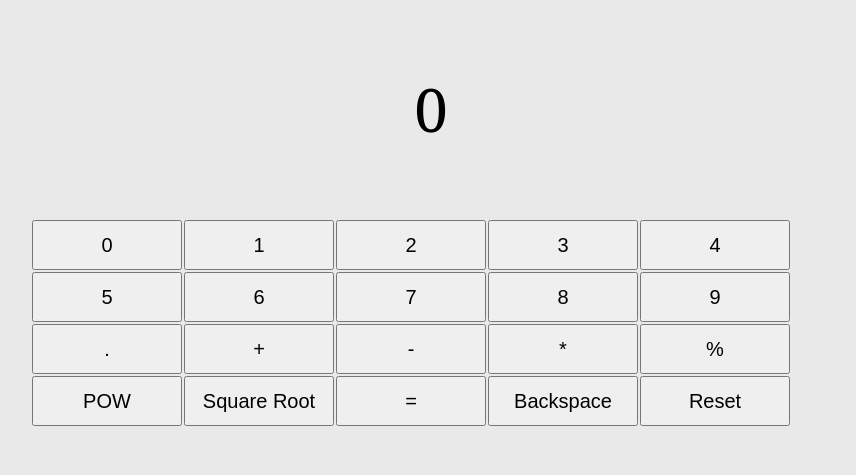
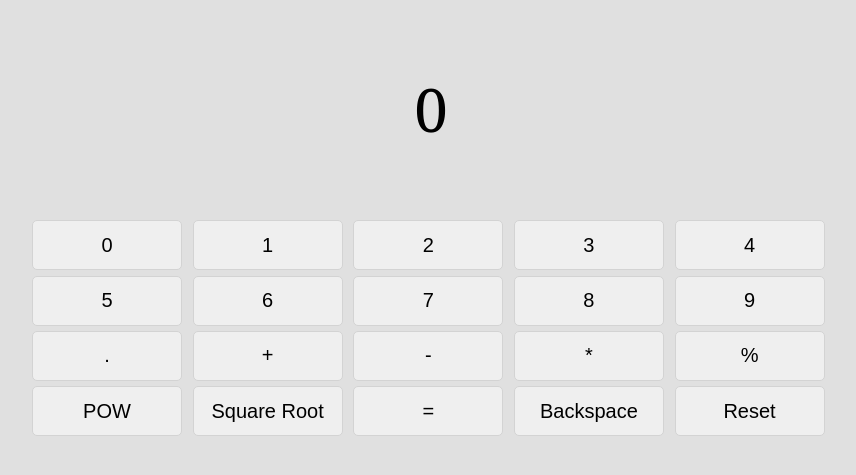
Before and after one commit to xJoeCode/Calculator, a plain HTML site: page index.html in a window 1280 px wide. Shown: the part 117-592 px from the top of the page, without its empty margins (209-1065 px from the left). Drawn offline with Linux system fonts and the light colour scheme.

Commit message:
added more css styling

```diff
--- a/script.js
+++ b/script.js
@@ -100,8 +100,6 @@ function keypressed(event){
                     division()
                     } else if (event.key == "Enter"){
                         equals()
-                    } else if (mainWindow.operation == "calculated"){
-
                     }
 }
 
--- a/styles.css
+++ b/styles.css
@@ -4,14 +4,24 @@ button{
     margin: 1px;
     font-size: 20px;
     outline: none;
+    cursor: pointer;
+    border: 1px solid lightgray;
+    transition: 0.1s;
+    border-radius: 5px;
+}
 
+button:hover{
+    background-color: rgb(202, 202, 202);
 }
 
 .buttons{
-    display: flex;
-    flex-wrap: wrap;
-    align-content: flex-start;
     width: 800px;
+    display: grid;
+    gap: 0.2rem;
+    justify-content: center;
+    grid-template-columns:repeat(auto-fit, minmax(150px, 1fr)) ;
+    grid-template-rows: repeat(auto-fit, 1fr);
+
 
 
 }
@@ -30,11 +40,12 @@ body {
     flex-direction: column;
     justify-content: center;
     align-items: center;
-    background-color: rgb(233, 233, 233);
+    background-color: rgb(224, 224, 224);
     font-family:Georgia, 'Times New Roman', Times, serif
 }
 
 h1{
     font-family:'Courier New', Courier, monospace;
-    margin-top: 50px
+    margin-top: 50px;
+    text-align: center;
 }
```
